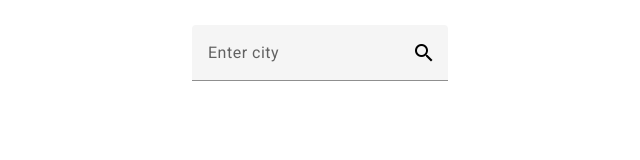
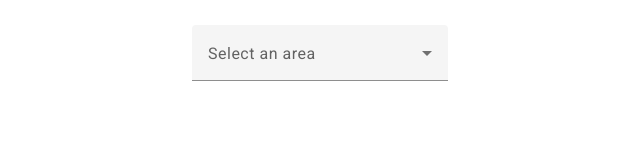
Before and after one commit to TransistorSmoke/weather-works, an Angular app: page / in a window 1280 px wide. Shown: the top 160 px of the page, without its empty margins (320-960 px from the left). Built offline with nearby package versions, Linux system fonts and the light colour scheme.

Commit message:
Added dropdown select for chosen areas/places

```diff
--- a/src/app/app.module.ts
+++ b/src/app/app.module.ts
@@ -7,6 +7,7 @@ import { MatIconModule } from '@angular/material/icon';
 import { MatInputModule } from '@angular/material/input';
 import { MatCardModule } from '@angular/material/card';
 import { BrowserAnimationsModule } from '@angular/platform-browser/animations';
+import { MatSelectModule } from '@angular/material/select';
 
 @NgModule({
   declarations: [AppComponent, WeatherComponent],
@@ -17,6 +18,7 @@ import { BrowserAnimationsModule } from '@angular/platform-browser/animations';
     MatIconModule,
     MatInputModule,
     MatCardModule,
+    MatSelectModule,
   ],
   providers: [],
   bootstrap: [AppComponent],
--- a/src/app/components/weather/weather.component.html
+++ b/src/app/components/weather/weather.component.html
@@ -1,4 +1,4 @@
-<mat-form-field>
+<!-- <mat-form-field>
   <input
     matInput
     placeholder="Enter city"
@@ -6,6 +6,15 @@
     (keydown.enter)="search(cityCtrl.value)"
   />
   <mat-icon matSuffix (click)="search(cityCtrl.value)">search</mat-icon>
+</mat-form-field> -->
+
+<mat-form-field appearance="fill">
+  <mat-label>Select an area</mat-label>
+  <mat-select [(value)]="selectedArea" (selectionChange)="search($event.value)">
+    <mat-option *ngFor="let area of areas" [value]="area">
+      {{ area }}
+    </mat-option>
+  </mat-select>
 </mat-form-field>
 
 <mat-card *ngIf="weather">
--- a/src/app/components/weather/weather.component.ts
+++ b/src/app/components/weather/weather.component.ts
@@ -9,6 +9,8 @@ import { WeatherService } from '../../services/weather.service';
 })
 export class WeatherComponent implements OnInit {
   weather!: Weather;
+  areas = ['Sydney', 'Penrith, AU', 'Jordan Springs, AU', 'St Marys, AU'];
+  selectedArea = 'Jordan Springs';
 
   constructor(private weatherService: WeatherService) {}
 
@@ -19,4 +21,8 @@ export class WeatherComponent implements OnInit {
       .getWeather(city)
       .subscribe((weather) => (this.weather = weather));
   }
+
+  checkSelectedValue(value: string) {
+    console.log(`The value is ${value}`);
+  }
 }
```
